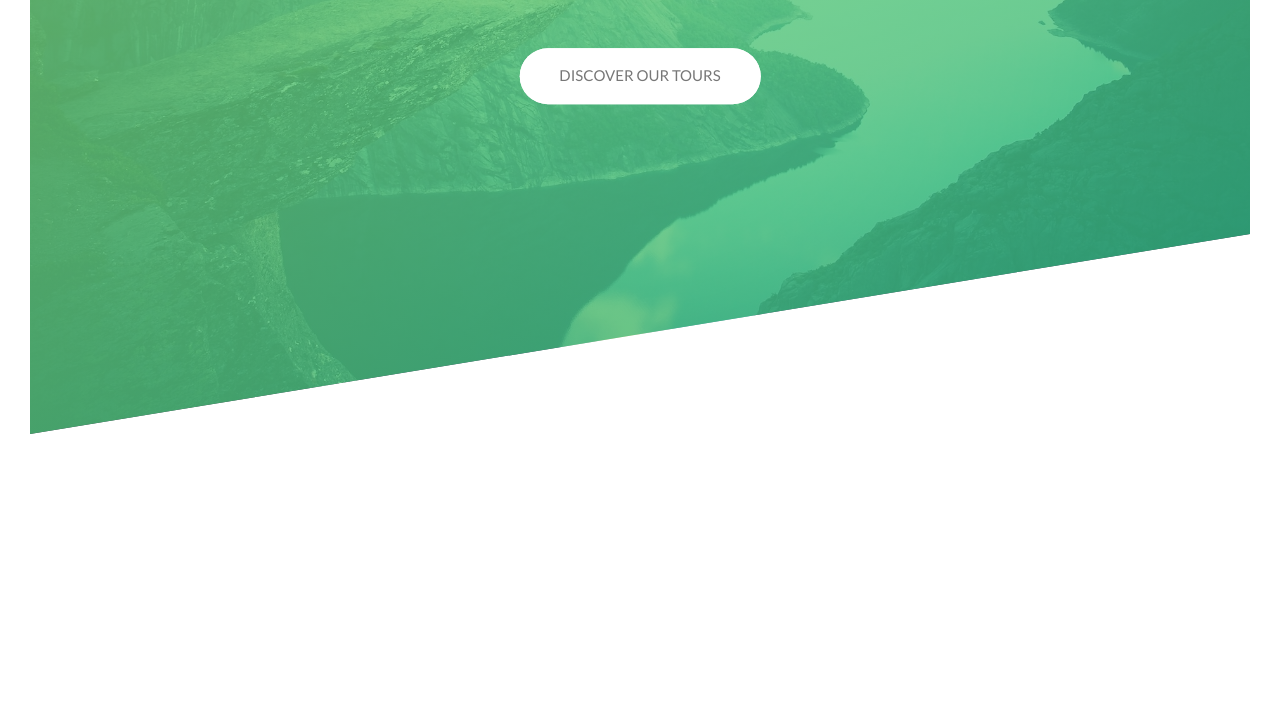
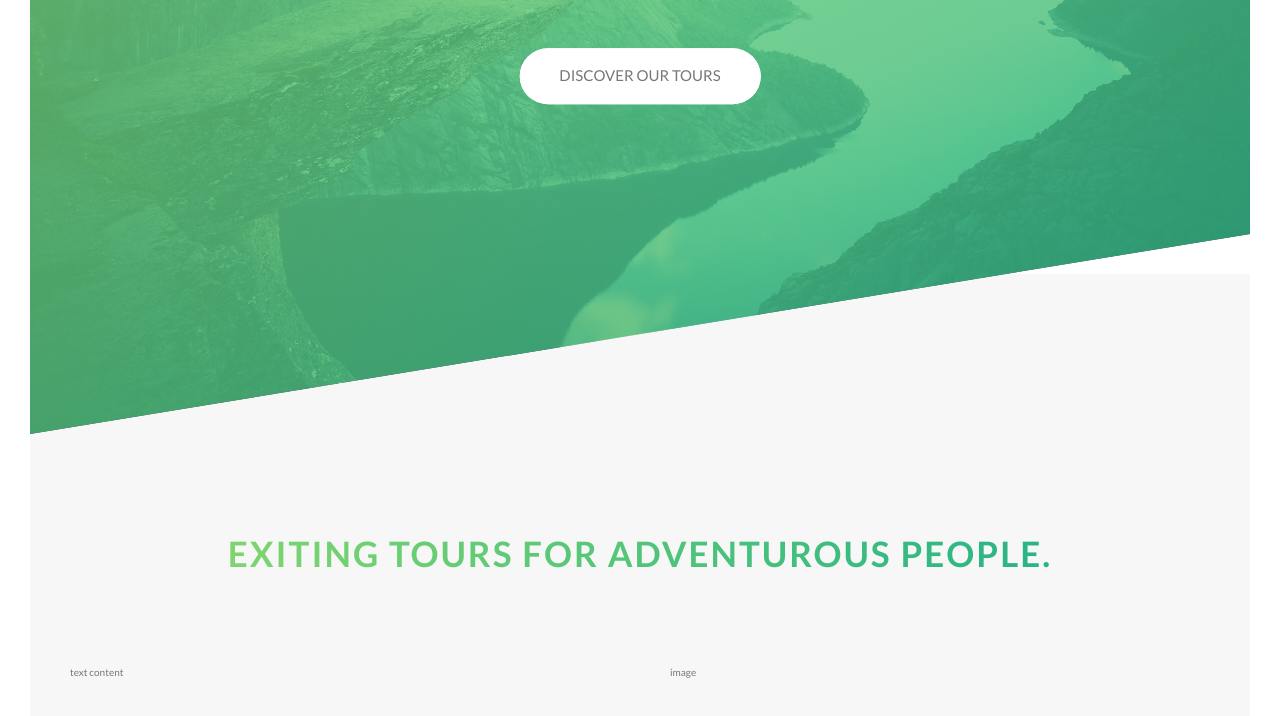
Before and after one commit to mlavagni/natours, a website: page index.html in a window 1280 px wide. Shown: the part 356-1072 px from the top of the page. Before the commit the page ends 820 px from the top, so only its background shows below. Drawn offline with Linux system fonts and the light colour scheme.

Commit message:
added h2 and grid to about section

```diff
--- a/index.html
+++ b/index.html
@@ -27,6 +27,23 @@
         <a href="#" class="btn btn--white btn--animated">Discover our tours</a>
       </div>
     </header>
+    <main>
+      <section class="section-about">
+        <div class="u-center-text u-margin-botton-8">
+          <h2 class="heading-secondary">
+            Exiting Tours for adventurous people.
+          </h2>
+        </div>
+        <div class="row">
+          <div class="col-1-of-2">
+            text content
+          </div>
+          <div class="col-1-of-2">
+            image
+          </div>
+        </div>
+      </section>
+    </main>
     <!--
     <section class="test-grid">
       <div class="row">
--- a/sass/abstracts/_variables.scss
+++ b/sass/abstracts/_variables.scss
@@ -2,6 +2,8 @@
 $color-primary: #55c57a;
 $color-primary-light: #7ed56f;
 $color-primary-dark: #28b485;
+
+$color-gray-light-1: #f7f7f7;
 
 $color-gray-dark: #777;
 $color-white: #fff;
--- a/sass/base/_typography.scss
+++ b/sass/base/_typography.scss
@@ -32,3 +32,24 @@ body {
     animation-timing-function: ease-out;
   }
 }
+
+.heading-secondary {
+  font-size: 3.5rem;
+  text-transform: uppercase;
+  font-weight: 700;
+  background-image: linear-gradient(
+    to right,
+    $color-primary-light,
+    $color-primary-dark
+  );
+  display: inline-block;
+  -webkit-background-clip: text;
+  color: transparent;
+  letter-spacing: 0.2rem;
+  transition: all 0.2s;
+
+  &:hover {
+    transform: skewY(2deg) skewX(15deg) scale(1.1);
+    text-shadow: 0.5rem 1rem 2rem rgba($color-black, 0.2);
+  }
+}
--- a/sass/base/_utilities.scss
+++ b/sass/base/_utilities.scss
@@ -0,0 +1,7 @@
+.u-center-text {
+  text-align: center;
+}
+
+.u-margin-botton-8 {
+  margin-bottom: 8rem;
+}
--- a/sass/layout/_grid.scss
+++ b/sass/layout/_grid.scss
@@ -1,6 +1,6 @@
 .row {
   max-width: $grid-width;
-  background-color: #eee;
+
   margin: 0 auto;
 
   &:not(:last-child) {
@@ -9,7 +9,6 @@
   @include clearfix;
 
   [class^="col-"] {
-    background-color: orangered;
     float: left;
     &:not(:last-child) {
       margin-right: $gutter-horizontal;
--- a/sass/pages/_home.scss
+++ b/sass/pages/_home.scss
@@ -0,0 +1,5 @@
+.section-about {
+  background-color: $color-gray-light-1;
+  padding: 25rem 0;
+  margin-top: -20vh;
+}
```
Also changed, not shown: css/style.css.
